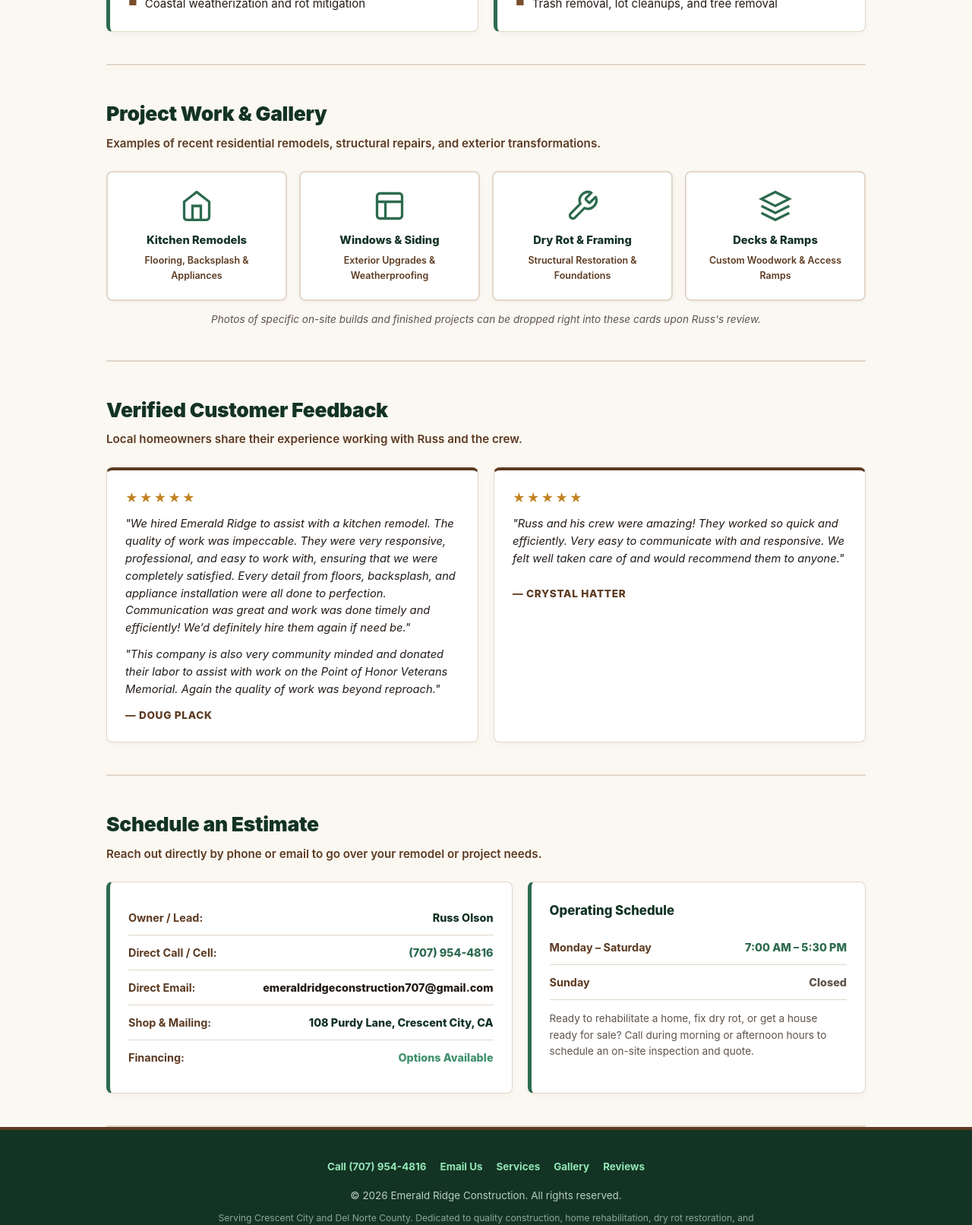
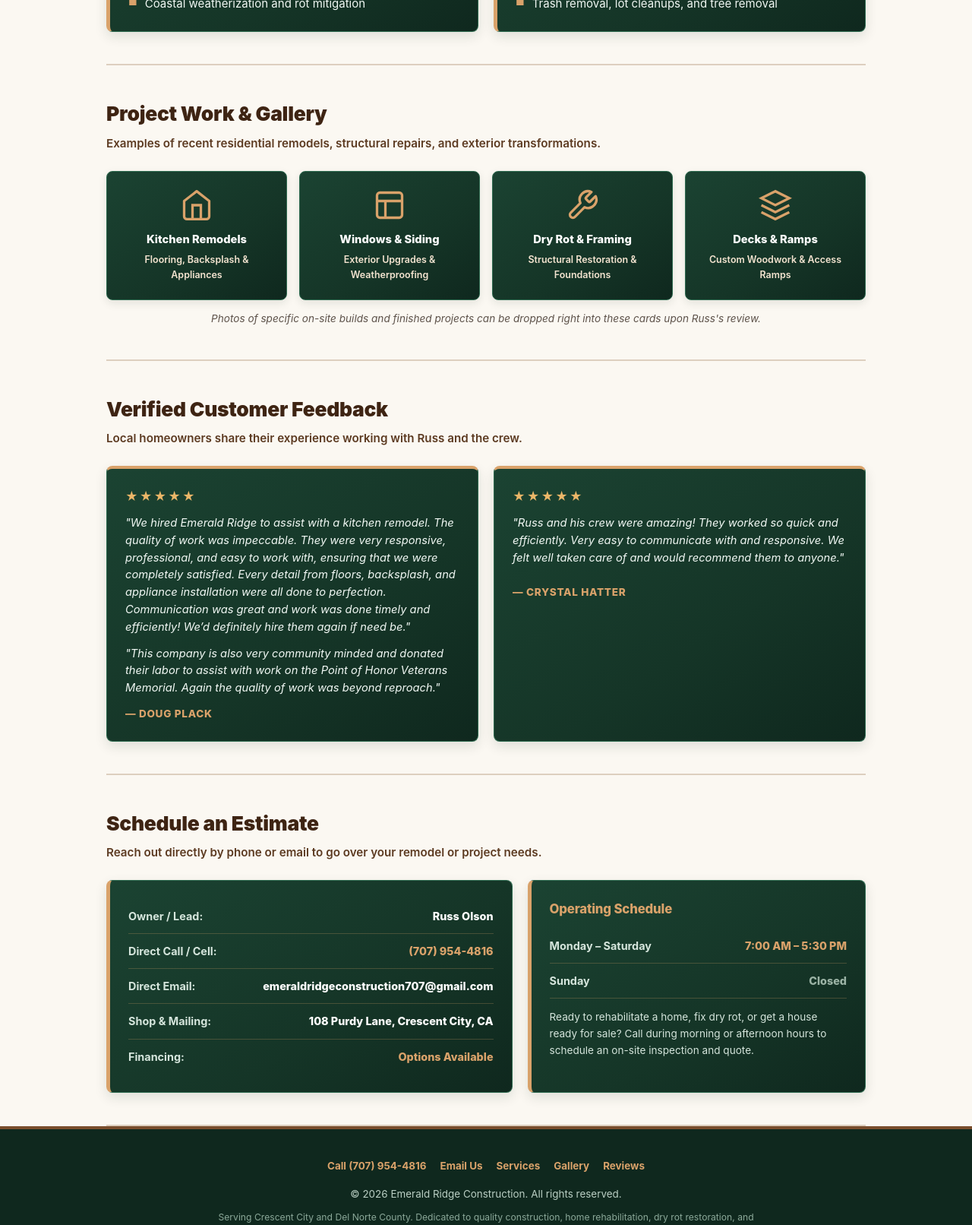
Before and after one commit to Deeply-Rooted/emerald-ridge-construction, a plain HTML site: page public/index.html in a window 1280 px wide. Shown: the part 1180-2792 px from the top of the page at 76% size. Drawn offline with Linux system fonts and the light colour scheme.

Commit message:
Refactor styles for improved design consistency
Updated color variables and styles for various elements to enhance the design. Changed background colors, text colors, and border styles to create a cohesive emerald gradient theme.

```diff
--- a/public/index.html
+++ b/public/index.html
@@ -106,27 +106,26 @@
 
   <style>
     :root {
-      /* Cream Base Foundations */
+      /* Cream Canvas Foundation */
       --bg-cream: #FBF8F2;
-      --surface-cream: #FFFFFF;
-      --surface-subtle: #F5EFE6;
-      --border-parchment: #E2D7C8;
+      --surface-subtle: #F3ECE1;
+      --border-parchment: #DDCFBF;
 
-      /* Rich Wood & Earth Browns */
+      /* Rich Earth & Timber Browns */
+      --timber-dark: #3E2413;
       --timber-brown: #5C3A21;
-      --timber-hover: #452B18;
       --bark-brown: #7A4E2D;
-      --sand-brown: #8D6B4F;
+      --sand-brown: #D9A26A;
+      --sand-light: #F4E4D0;
       --text-dark: #231C18;
       --text-muted: #5E534B;
 
-      /* Deep & Vivid Emerald Greens */
-      --emerald-deep: #133324;
-      --emerald-forest: #1B4332;
-      --emerald-core: #2D6A4F;
-      --emerald-bright: #40916C;
-      --emerald-vivid: #52B788;
-      --emerald-light: #E8F4EE;
+      /* Emerald Gradient Stops for All Cards */
+      --emerald-gradient-start: #1B4332;
+      --emerald-gradient-mid: #153527;
+      --emerald-gradient-end: #0F281E;
+      --emerald-border: #2D6A4F;
+      --emerald-badge-bg: #E3EFE9;
 
       --font-stack: -apple-system, BlinkMacSystemFont, "Segoe UI", Roboto, Helvetica, Arial, sans-serif;
     }
@@ -147,7 +146,7 @@
 
     /* Top Operational Bar */
     .top-status-bar {
-      background-color: var(--emerald-deep);
+      background-color: var(--emerald-gradient-end);
       color: #E2EFE9;
       border-bottom: 3px solid var(--bark-brown);
       font-size: 0.84rem;
@@ -160,7 +159,7 @@
     }
 
     .top-status-bar span {
-      color: #7BE4B5;
+      color: var(--sand-brown);
     }
 
     .container {
@@ -178,9 +177,9 @@
 
     .badge-location {
       display: inline-block;
-      background-color: var(--emerald-light);
-      color: var(--emerald-core);
-      border: 1px solid var(--emerald-bright);
+      background-color: var(--surface-subtle);
+      color: var(--timber-brown);
+      border: 1px solid var(--bark-brown);
       padding: 5px 14px;
       border-radius: 4px;
       font-size: 0.8rem;
@@ -190,11 +189,12 @@
       margin-bottom: 16px;
     }
 
+    /* Brown Header */
     h1 {
       font-size: 2.6rem;
       font-weight: 900;
       letter-spacing: -0.02em;
-      color: var(--emerald-deep);
+      color: var(--timber-dark);
       line-height: 1.15;
       margin-bottom: 10px;
     }
@@ -235,30 +235,34 @@
       cursor: pointer;
     }
 
+    /* Primary Estimate Button */
     .btn-primary {
-      background-color: var(--emerald-core);
+      background-color: #2D6A4F;
       color: #FFFFFF;
-      border: 2px solid var(--emerald-forest);
+      border: 2px solid #1B4332;
       box-shadow: 0 4px 10px rgba(45, 106, 79, 0.25);
     }
 
     .btn-primary:hover {
-      background-color: var(--emerald-forest);
-      border-color: var(--emerald-deep);
+      background-color: #1B4332;
+      border-color: #0F281E;
     }
 
+    /* Rich Brown Buttons with Cream Lettering */
     .btn-secondary {
-      background-color: var(--surface-cream);
-      color: var(--timber-brown);
-      border: 2px solid var(--timber-brown);
+      background-color: var(--timber-brown);
+      color: var(--bg-cream);
+      border: 2px solid #452B18;
+      box-shadow: 0 4px 10px rgba(92, 58, 33, 0.18);
     }
 
     .btn-secondary:hover {
-      background-color: var(--surface-subtle);
-      border-color: var(--timber-hover);
+      background-color: #452B18;
+      border-color: #301E11;
+      color: #FFFFFF;
     }
 
-    /* Trust / Highlight Strip */
+    /* Trust / Highlight Strip (Emerald Gradient Cards) */
     .trust-strip {
       display: grid;
       grid-template-columns: repeat(auto-fit, minmax(200px, 1fr));
@@ -267,26 +271,27 @@
     }
 
     .trust-box {
-      background-color: var(--surface-cream);
-      border: 1px solid var(--border-parchment);
-      border-top: 4px solid var(--emerald-core);
+      background: linear-gradient(145deg, var(--emerald-gradient-start) 0%, var(--emerald-gradient-mid) 60%, var(--emerald-gradient-end) 100%);
+      border: 1px solid var(--emerald-border);
+      border-top: 4px solid var(--sand-brown);
       padding: 16px;
-      border-radius: 6px;
+      border-radius: 8px;
       text-align: center;
       font-size: 0.88rem;
-      box-shadow: 0 2px 6px rgba(92, 58, 33, 0.05);
+      box-shadow: 0 4px 12px rgba(15, 40, 30, 0.12);
+      color: #E2EFE9;
     }
 
     .trust-box strong {
       display: block;
-      color: var(--emerald-deep);
+      color: var(--sand-light);
       font-size: 0.96rem;
       margin-bottom: 4px;
       font-weight: 800;
     }
 
     .trust-box span {
-      color: var(--text-muted);
+      color: #D5E5DC;
     }
 
     /* Section Foundations */
@@ -295,10 +300,11 @@
       border-bottom: 2px solid var(--border-parchment);
     }
 
+    /* Section Title in Rich Brown */
     .section-title {
       font-size: 1.65rem;
       font-weight: 900;
-      color: var(--emerald-deep);
+      color: var(--timber-dark);
       margin-bottom: 6px;
       letter-spacing: -0.01em;
     }
@@ -323,20 +329,24 @@
       }
     }
 
+    /* Emerald Gradient Card Architecture */
     .card {
-      background-color: var(--surface-cream);
-      border: 1px solid var(--border-parchment);
-      border-left: 5px solid var(--emerald-core);
+      background: linear-gradient(145deg, var(--emerald-gradient-start) 0%, var(--emerald-gradient-mid) 60%, var(--emerald-gradient-end) 100%);
+      border: 1px solid var(--emerald-border);
+      border-left: 5px solid var(--sand-brown);
       border-radius: 8px;
       padding: 24px;
-      box-shadow: 0 3px 8px rgba(92, 58, 33, 0.04);
+      box-shadow: 0 6px 16px rgba(15, 40, 30, 0.12);
+      color: #E6F1EB;
     }
 
+    /* Card Headers in Warm Sand Brown */
     .card h3 {
       font-size: 1.2rem;
-      color: var(--emerald-forest);
+      color: var(--sand-brown);
       margin-bottom: 14px;
       font-weight: 800;
+      letter-spacing: -0.01em;
     }
 
     .service-list {
@@ -348,7 +358,7 @@
 
     .service-list li {
       font-size: 0.94rem;
-      color: var(--text-dark);
+      color: #F0F7F3;
       display: flex;
       align-items: flex-start;
       gap: 10px;
@@ -356,12 +366,12 @@
 
     .service-list li::before {
       content: "■";
-      color: var(--bark-brown);
+      color: var(--sand-brown);
       font-size: 0.8rem;
       line-height: 1.6;
     }
 
-    /* Gallery Grid */
+    /* Gallery Grid (Emerald Gradient Cards) */
     .gallery-grid {
       display: grid;
       grid-template-columns: 1fr;
@@ -381,8 +391,8 @@
     }
 
     .gallery-item {
-      background-color: var(--surface-cream);
-      border: 2px solid var(--border-parchment);
+      background: linear-gradient(145deg, var(--emerald-gradient-start) 0%, var(--emerald-gradient-mid) 60%, var(--emerald-gradient-end) 100%);
+      border: 1px solid var(--emerald-border);
       border-radius: 8px;
       padding: 22px 16px;
       text-align: center;
@@ -391,14 +401,14 @@
       align-items: center;
       justify-content: center;
       min-height: 170px;
-      box-shadow: 0 2px 6px rgba(92, 58, 33, 0.04);
+      box-shadow: 0 4px 12px rgba(15, 40, 30, 0.1);
     }
 
     .gallery-svg {
       width: 44px;
       height: 44px;
       fill: none;
-      stroke: var(--emerald-core);
+      stroke: var(--sand-brown);
       stroke-width: 1.8;
       margin-bottom: 12px;
     }
@@ -406,17 +416,17 @@
     .gallery-title {
       font-size: 0.92rem;
       font-weight: 800;
-      color: var(--emerald-deep);
+      color: #FFFFFF;
       margin-bottom: 4px;
     }
 
     .gallery-tag {
       font-size: 0.78rem;
       font-weight: 600;
-      color: var(--timber-brown);
+      color: var(--sand-light);
     }
 
-    /* Reviews Grid */
+    /* Reviews Grid (Emerald Gradient Cards) */
     .review-grid {
       display: grid;
       grid-template-columns: 1fr;
@@ -430,16 +440,17 @@
     }
 
     .review-card {
-      background-color: var(--surface-cream);
-      border: 1px solid var(--border-parchment);
-      border-top: 4px solid var(--timber-brown);
+      background: linear-gradient(145deg, var(--emerald-gradient-start) 0%, var(--emerald-gradient-mid) 60%, var(--emerald-gradient-end) 100%);
+      border: 1px solid var(--emerald-border);
+      border-top: 4px solid var(--sand-brown);
       border-radius: 8px;
       padding: 24px;
-      box-shadow: 0 3px 8px rgba(92, 58, 33, 0.04);
+      box-shadow: 0 6px 16px rgba(15, 40, 30, 0.12);
+      color: #F0F7F3;
     }
 
     .review-stars {
-      color: #C28220;
+      color: #EBB668;
       font-size: 1rem;
       margin-bottom: 10px;
       letter-spacing: 2px;
@@ -447,7 +458,7 @@
 
     .review-quote {
       font-size: 0.92rem;
-      color: var(--text-dark);
+      color: #F0F7F3;
       margin-bottom: 12px;
       font-style: italic;
       line-height: 1.55;
@@ -456,7 +467,7 @@
     .review-author {
       font-size: 0.85rem;
       font-weight: 800;
-      color: var(--timber-brown);
+      color: var(--sand-brown);
       text-transform: uppercase;
       letter-spacing: 0.05em;
     }
@@ -478,7 +489,7 @@
       display: flex;
       justify-content: space-between;
       padding: 11px 0;
-      border-bottom: 1px solid var(--border-parchment);
+      border-bottom: 1px solid rgba(217, 162, 106, 0.25);
       font-size: 0.9rem;
     }
 
@@ -487,24 +498,24 @@
     }
 
     .ops-label {
-      color: var(--timber-brown);
+      color: #D5E5DC;
       font-weight: 700;
     }
 
     .ops-val {
-      color: var(--emerald-deep);
+      color: #FFFFFF;
       font-weight: 800;
       text-align: right;
     }
 
     /* Footer */
     footer.site-footer {
-      background-color: var(--emerald-deep);
+      background-color: var(--emerald-gradient-end);
       color: #BACFC4;
       padding: 38px 0 28px 0;
       text-align: center;
       font-size: 0.84rem;
-      border-top: 4px solid var(--timber-brown);
+      border-top: 4px solid var(--bark-brown);
     }
 
     .footer-links {
@@ -516,7 +527,7 @@
     }
 
     .footer-links a {
-      color: #92E6B6;
+      color: var(--sand-brown);
       text-decoration: none;
       font-weight: 700;
     }
@@ -571,7 +582,7 @@
       </p>
     </header>
 
-    <!-- Trust Highlights -->
+    <!-- Trust Highlights (Emerald Gradient Cards) -->
     <div class="trust-strip">
       <div class="trust-box">
         <strong>Dry Rot &amp; Structural Care</strong>
@@ -591,7 +602,7 @@
       </div>
     </div>
 
-    <!-- Services Grid -->
+    <!-- Services Grid (Emerald Gradient Cards) -->
     <section id="services">
       <h2 class="section-title">Construction &amp; Remodeling Services</h2>
       <p class="section-subtitle">Delivering detail-oriented building, exterior upgrades, and rehabilitation work across Crescent City.</p>
@@ -639,7 +650,7 @@
       </div>
     </section>
 
-    <!-- Project Gallery -->
+    <!-- Project Gallery (Emerald Gradient Cards) -->
     <section id="gallery">
       <h2 class="section-title">Project Work &amp; Gallery</h2>
       <p class="section-subtitle">Examples of recent residential remodels, structural repairs, and exterior transformations.</p>
@@ -687,7 +698,7 @@
       </p>
     </section>
 
-    <!-- Client Reviews -->
+    <!-- Client Reviews (Emerald Gradient Cards) -->
     <section id="reviews">
       <h2 class="section-title">Verified Customer Feedback</h2>
       <p class="section-subtitle">Local homeowners share their experience working with Russ and the crew.</p>
@@ -714,7 +725,7 @@
       </div>
     </section>
 
-    <!-- Hours & Contact Info -->
+    <!-- Hours & Contact Info (Emerald Gradient Cards) -->
     <section id="contact">
       <h2 class="section-title">Schedule an Estimate</h2>
       <p class="section-subtitle">Reach out directly by phone or email to go over your remodel or project needs.</p>
@@ -727,11 +738,11 @@
           </div>
           <div class="ops-row">
             <span class="ops-label">Direct Call / Cell:</span>
-            <span class="ops-val"><a href="tel:7079544816" style="color: var(--emerald-core); text-decoration: none;">(707) 954-4816</a></span>
+            <span class="ops-val"><a href="tel:7079544816" style="color: var(--sand-brown); text-decoration: none;">(707) 954-4816</a></span>
           </div>
           <div class="ops-row">
             <span class="ops-label">Direct Email:</span>
-            <span class="ops-val"><a href="mailto:emeraldridgeconstruction707@gmail.com" style="color: var(--text-dark); text-decoration: none;">emeraldridgeconstruction707@gmail.com</a></span>
+            <span class="ops-val"><a href="mailto:emeraldridgeconstruction707@gmail.com" style="color: #FFFFFF; text-decoration: none;">emeraldridgeconstruction707@gmail.com</a></span>
           </div>
           <div class="ops-row">
             <span class="ops-label">Shop &amp; Mailing:</span>
@@ -739,21 +750,21 @@
           </div>
           <div class="ops-row">
             <span class="ops-label">Financing:</span>
-            <span class="ops-val" style="color: var(--emerald-bright);">Options Available</span>
+            <span class="ops-val" style="color: var(--sand-brown);">Options Available</span>
           </div>
         </div>
 
         <div class="card">
-          <h3 style="color: var(--emerald-deep); font-size: 1.05rem; margin-bottom: 12px;">Operating Schedule</h3>
+          <h3 style="color: var(--sand-brown); font-size: 1.05rem; margin-bottom: 12px;">Operating Schedule</h3>
           <div class="ops-row">
             <span class="ops-label">Monday – Saturday</span>
-            <span class="ops-val" style="color: var(--emerald-core);">7:00 AM – 5:30 PM</span>
+            <span class="ops-val" style="color: var(--sand-brown);">7:00 AM – 5:30 PM</span>
           </div>
           <div class="ops-row">
             <span class="ops-label">Sunday</span>
-            <span class="ops-val" style="color: var(--text-muted);">Closed</span>
+            <span class="ops-val" style="color: #9BB3A5;">Closed</span>
           </div>
-          <p style="margin-top: 14px; font-size: 0.85rem; color: var(--text-muted);">
+          <p style="margin-top: 14px; font-size: 0.85rem; color: #D5E5DC;">
             Ready to rehabilitate a home, fix dry rot, or get a house ready for sale? Call during morning or afternoon hours to schedule an on-site inspection and quote.
           </p>
         </div>
```
